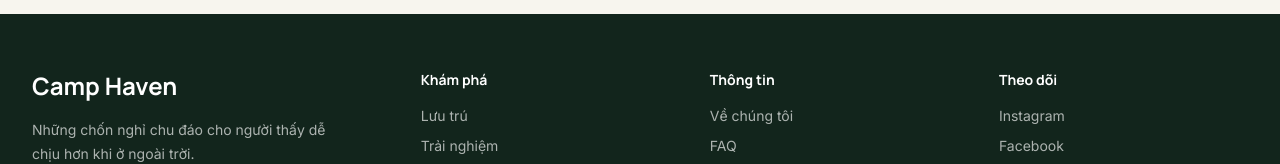
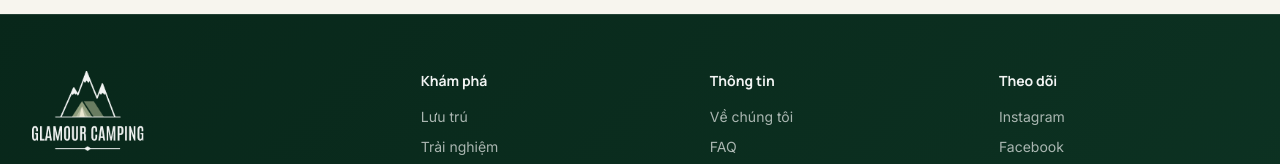
Before and after one commit to thiensinh127/camp-booking, a Next.js app: page / in a window 1280 px wide. Shown: the part 7127-7291 px from the top of the page. Built offline with nearby package versions, Linux system fonts and the light colour scheme.

Commit message:
style: refine header and footer branding

```diff
--- a/components/header/Navigation.tsx
+++ b/components/header/Navigation.tsx
@@ -28,7 +28,7 @@ export function Navigation() {
 
   return <nav className={cn("fixed inset-x-0 top-0 z-50 border-b transition-all duration-300", isScrolled ? "border-[var(--line)] bg-[color:rgb(247_245_238_/_0.92)] text-[var(--text-primary)] lg:backdrop-blur" : "border-transparent bg-transparent text-white")}>
     <div className="page-shell flex h-[76px] items-center justify-between gap-5">
-      <Link href="#home" aria-label="Camp Haven home" className="relative z-50 flex items-center"><Image src={Logo} alt="Camp Haven" width={112} className="h-auto w-24 object-contain sm:w-28" priority /></Link>
+      <Link href="#home" aria-label="Camp Haven home" className="relative z-50 flex items-center"><Image src={Logo} alt="Camp Haven" width={112} className={cn("logo-filter h-auto w-24 object-contain transition-[filter] duration-300 sm:w-28", isScrolled && "[filter:invert(17%)_sepia(20%)_saturate(1400%)_hue-rotate(100deg)_brightness(90%)_contrast(95%)]")} priority /></Link>
       <div className="hidden items-center gap-6 lg:flex">
         {links.map((link, index) => <a key={link.href} href={link.href} className="border-b-2 border-transparent py-2 text-sm font-semibold transition hover:border-current hover:opacity-75">{t.nav[index]}</a>)}
         <button onClick={() => setLocale(locale === "vi" ? "en" : "vi")} className="rounded-lg border border-current/20 px-3 py-2 text-xs font-bold">{locale === "vi" ? "EN" : "VI"}</button>
--- a/scripts/check-localization.mjs
+++ b/scripts/check-localization.mjs
@@ -31,4 +31,10 @@ if (!overlay.includes('from "next/image"') || !overlay.includes("priority")) {
   throw new Error("hero image is not responsive and prioritized");
 }
 
+const navigation = readFileSync("components/header/Navigation.tsx", "utf8");
+const footer = readFileSync("components/footer/Footer.tsx", "utf8");
+if (!navigation.includes("logo-filter") || !footer.includes('from "next/image"')) {
+  throw new Error("header and footer logo treatments are missing");
+}
+
 console.log("localized homepage content is wired");
```
Also changed, not shown: components/footer/Footer.tsx (+3 -1 lines).
